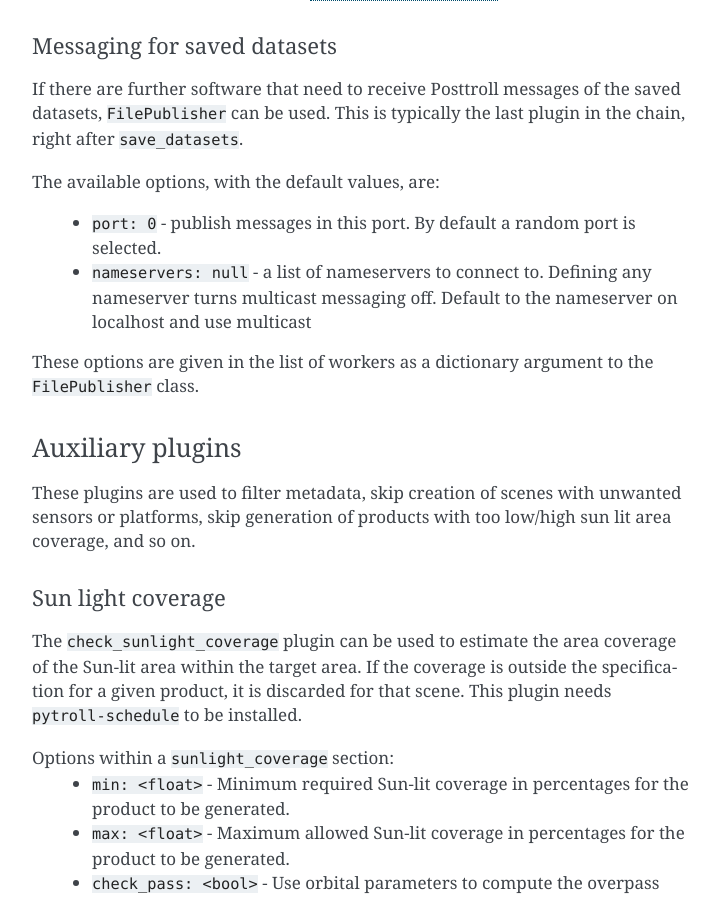
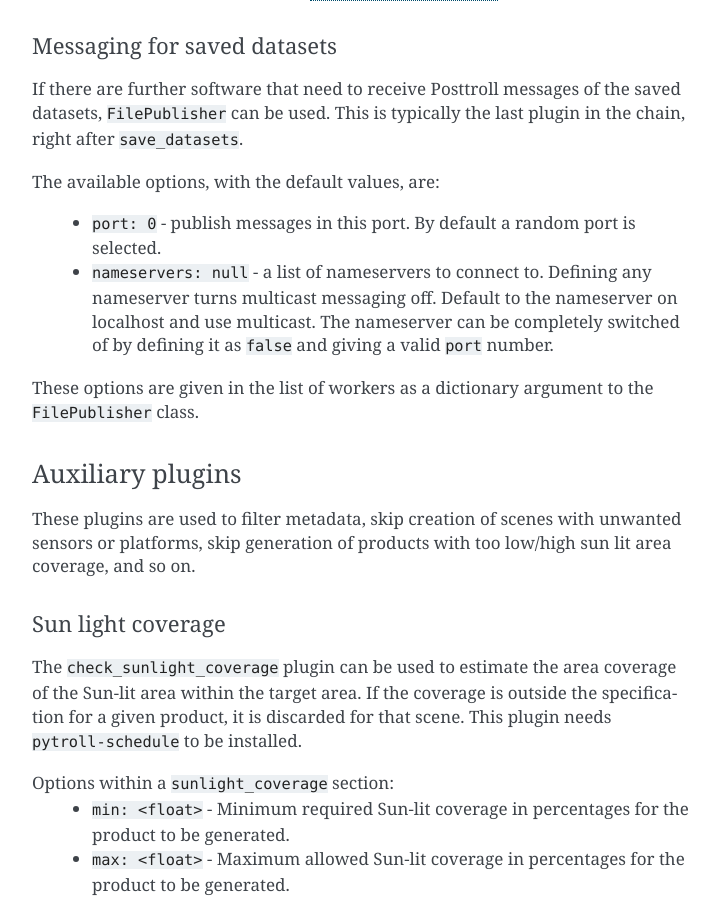
Before and after one commit to pytroll/trollflow2, a Sphinx documentation site: the page built from doc/source/index.rst, in a window 1280 px wide and 900 px high, scrolled down 3358 px. Shown: the whole window, without its empty margins (388-1107 px from the left). Built offline with Sphinx 7.4.7, drawn with Linux system fonts in a browser that asks for light colours.

Commit message:
Update FilePublisher documentation

```diff
--- a/doc/source/index.rst
+++ b/doc/source/index.rst
@@ -175,7 +175,9 @@ The available options, with the default values, are:
    port is selected.
  - ``nameservers: null`` - a list of nameservers to connect to.  Defining
    any nameserver turns multicast messaging off.  Default to the
-   nameserver on localhost and use multicast
+   nameserver on localhost and use multicast.  The nameserver can be
+   completely switched of by defining it as ``false`` and giving a valid
+   ``port`` number.
 
 These options are given in the list of workers as a dictionary
 argument to the ``FilePublisher`` class.
```
